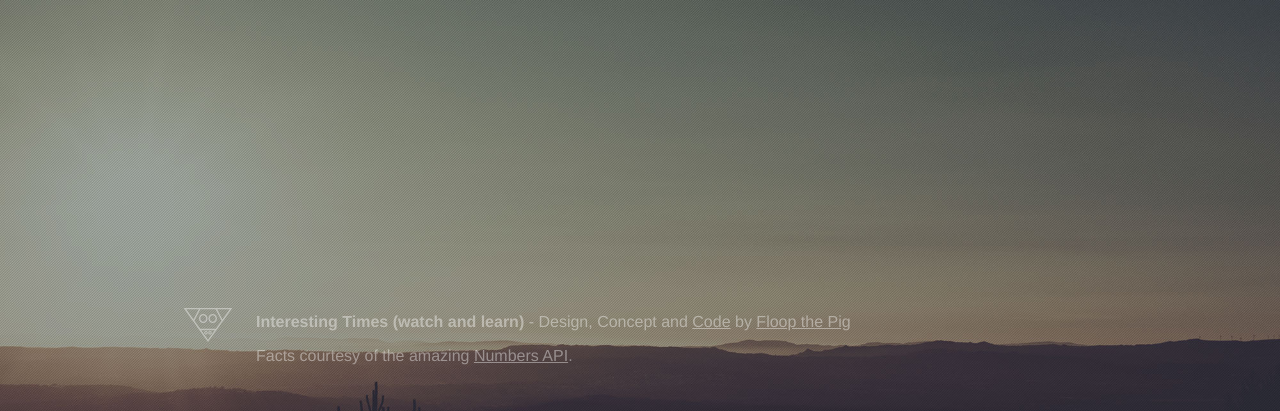
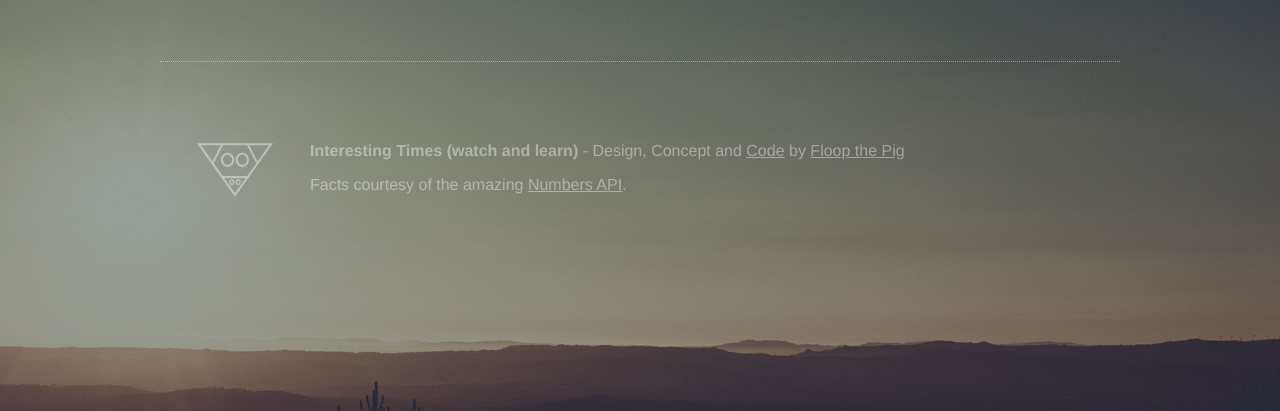
Before and after one commit to floopthepiguk/interesting_times, a website: page index.html in a window 1280 px wide. Shown: the part 389-800 px from the top of the page. Drawn offline with nearby package versions, Linux system fonts and the light colour scheme; no server answers; a web font is replaced by a local one.

Commit message:
lalalala

```diff
--- a/css/src/application.scss
+++ b/css/src/application.scss
@@ -31,23 +31,25 @@ html {
 
 
 footer {
-	margin-top: 300px;
-	font-family: "Nixie One", "Helvetica", "Arial", sans-serif;
+  font-family: "Nixie One", "Helvetica", "Arial", sans-serif;
   opacity: .4;
   overflow: hidden;
+  border-top: 1px dotted
+   #fff;
+  padding-top: 4em;
+  margin-top: 4em;
   img {
-    width: 10%;
+    width: 150px;
     display: inline-block;
     float: left;
   }
-  p, a {
-    color: white;
-
-  }
-  p {
-  	width: 90%;
+  div {
+  	width: 810px;
   	float: left;
-  	margin-bottom: 0;
+  	overflow: hidden;
+  	a {
+  		color: #fff;
+  	}
   }
 }
 
--- a/index.html
+++ b/index.html
@@ -21,9 +21,10 @@
           {{fact}}
         </p>
         <footer>
-      <img src="/app/img/floop-the-pig.svg" alt = "Floop the pig" />
-      <p><strong>Interesting Times (watch and learn)</strong> - Design, Concept and <a href = "https://github.com/floopthepiguk/interesting_times">Code</a> by <a href = "http://floopthepig.uk">Floop the Pig</a></p>
-      <p>Facts courtesy of the amazing <a href = "http://numbersapi.com">Numbers API</a>.</p>
+          <img src="/app/img/floop-the-pig.svg" alt = "Floop the pig" />
+          <div><p><strong>Interesting Times (watch and learn)</strong> - Design, Concept and <a href = "https://github.com/floopthepiguk/interesting_times">Code</a> by <a href = "http://floopthepig.uk">Floop the Pig</a></p>
+         <p>Facts courtesy of the amazing <a href = "http://numbersapi.com">Numbers API</a>.</p></div>
+
       </footer>
       </div>
 
```
Also changed, not shown: css/lib/application.css, 1 other file.
